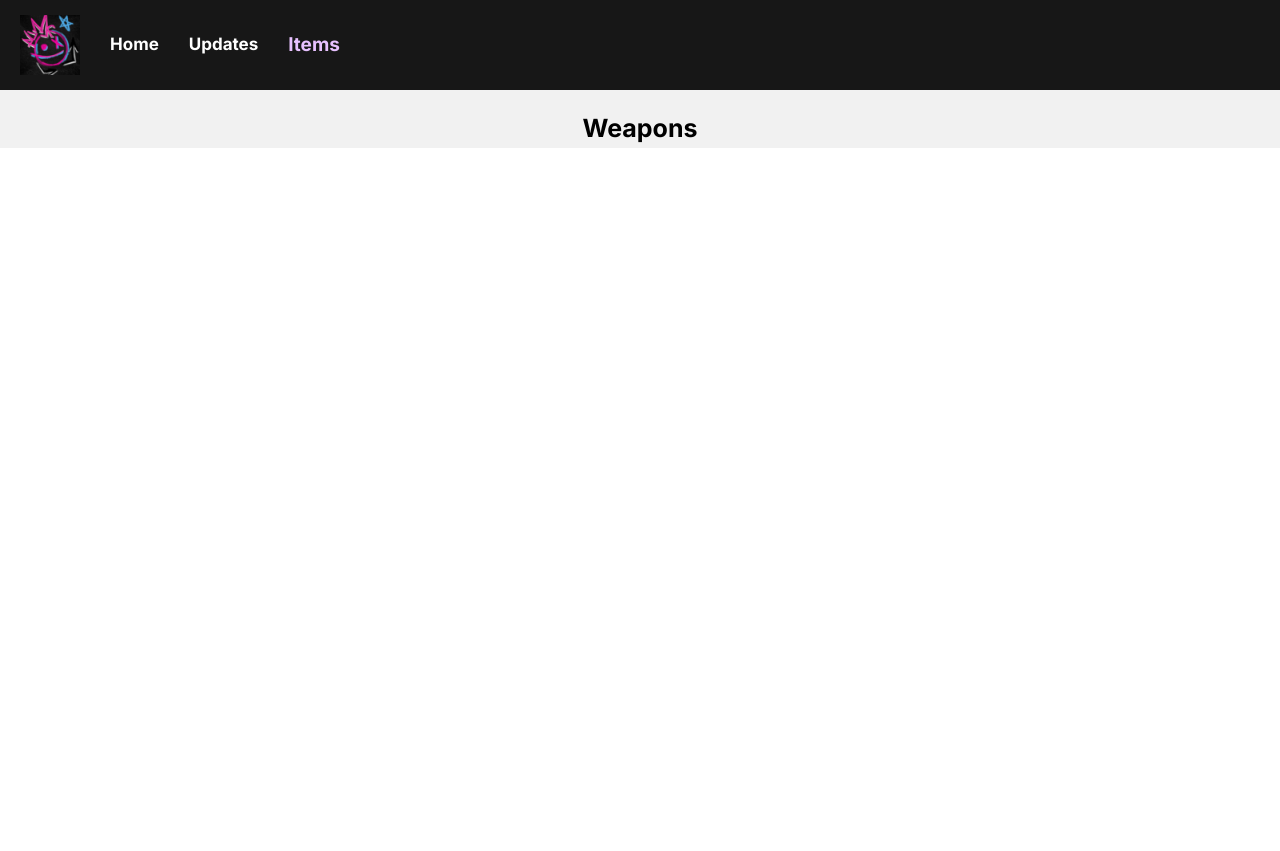
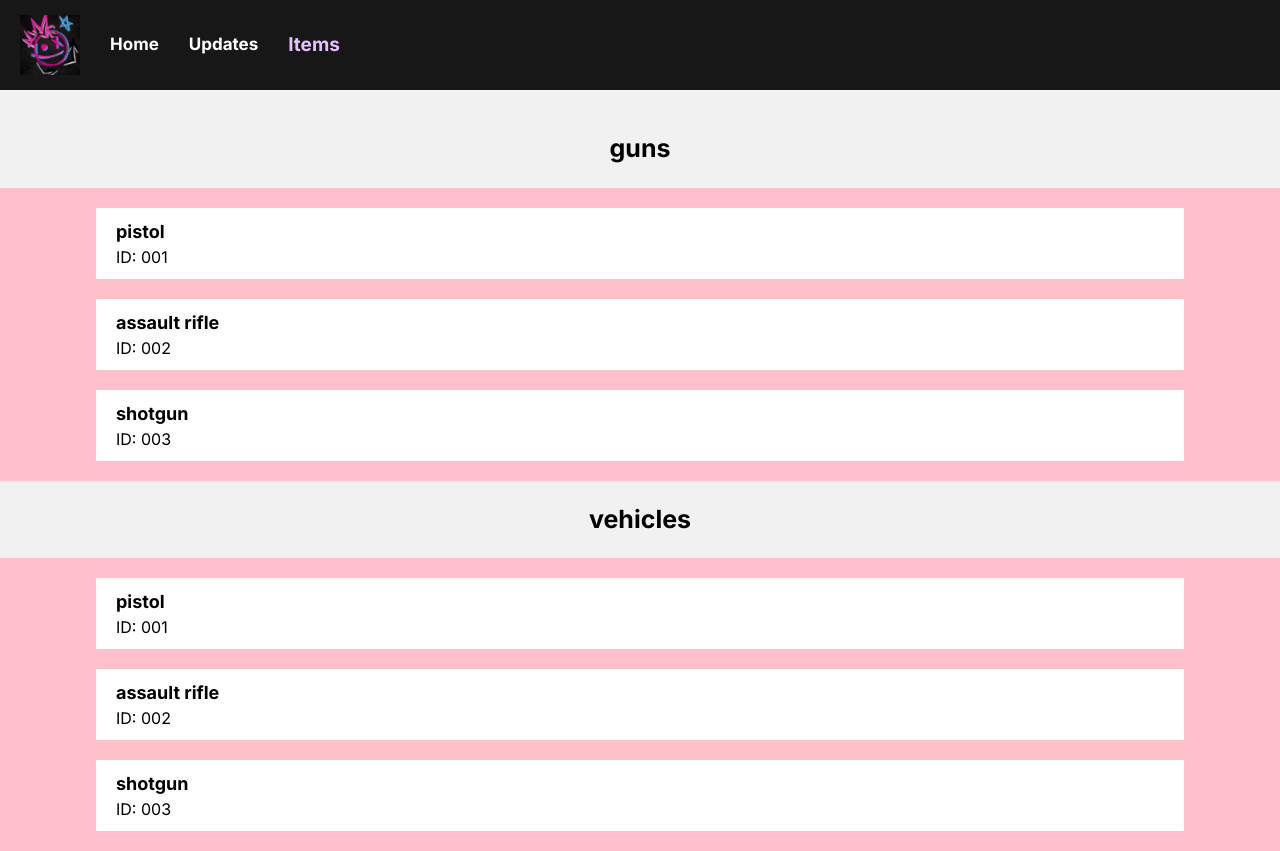
Before and after one commit to sethdylanortiz/developer_site-nextjs, a Next.js app: page /items in a window 1280 px wide. Before the commit the page ends 800 px from the top, so only its background shows below. Built offline with nearby package versions, Linux system fonts and the light colour scheme.

Commit message:
updated items table before db calling

```diff
--- a/app/items/page.module.css
+++ b/app/items/page.module.css
@@ -4,7 +4,6 @@
 justify-content: center;
 background-color:#F1F1F1;
 padding-top: 20px
-
 }
 
 .header{
@@ -12,4 +11,41 @@ padding-top: 20px
     font-weight: bold;
     text-align: center;
 
+    padding-top: 20px;
+    padding-bottom: 20px;
 }
+
+.display_contianer{
+    background-color: pink;
+    display: flex;
+    flex-direction: column;
+
+    align-items: center;
+
+    gap: 20px;
+    padding-top: 20px;
+    padding-bottom: 20px;
+}
+
+.display_item{
+    background-color: white;
+    width: 85%;
+    padding-left: 20px;
+
+    display: flex;
+    flex-direction: column;
+
+    padding-top: 10px;
+    padding-bottom: 10px;
+
+    /* border-radius: 15px; */
+}
+
+.item_name{
+    font-size: 18px;
+    font-weight: bold;
+}
+
+.item_metadata{
+
+}
--- a/app/items/page.tsx
+++ b/app/items/page.tsx
@@ -1,16 +1,61 @@
 import React from 'react';
 import styles from './page.module.css';
+import Link from 'next/link';
 
 const Items_Page = () => {
-
     /*
         before making db call, create weapons
             - to-do: change onto a serpate table only contianing all weapon information
                     so we don't have to keep updating website each weapon addition - dynamically
     */
+
+    // for guns
+    const weapons_arr = [
+        { weapon_id: '001', weapon_name: 'pistol'},
+        { weapon_id: '002', weapon_name: 'assault rifle'},
+        { weapon_id: '003', weapon_name: 'shotgun'}
+    ];
+
+    // for vehicle
+    const cars_arr = [
+        { vehicle_id: '001', vehicle_name: 'charger'},
+        { vehicle_id: '002', vehicle_name: 'suv'},
+        { vehicle_id: '003', vehicle_name: 'lamborghini'}
+    ];
+
     return (
         <div className = {styles.container}>
-            <h1 className = {styles.header}>Weapons</h1>
+
+            {/* for guns */}
+            <h1 className = {styles.header}>guns</h1>
+            <div className = {styles.display_contianer}>
+                {weapons_arr.map(weapon =>
+                        <Link
+                            href = "/weapon"
+                            className = {styles.display_item}
+                        >
+                            <h1 className = {styles.item_name}>{weapon.weapon_name} </h1>
+                            <p className = {styles.item_metadata}> ID: {weapon.weapon_id} </p>
+                        </Link>
+                    )
+                }
+            </div>
+
+            {/* for vehicles */}
+            <h1 className = {styles.header}>vehicles</h1>
+            <div className = {styles.display_contianer}>
+                {weapons_arr.map(vehicle =>
+                        <Link
+                            href = "/vehicle"
+                            className = {styles.display_item}
+                        >
+                            <h1 className = {styles.item_name}>{vehicle.weapon_name} </h1>
+                            <p className = {styles.item_metadata}> ID: {vehicle.weapon_id} </p>
+                        </Link>
+                    )
+                }
+            </div>
+
         </div>
     )
 }
--- a/components/navbar/Navbar.tsx
+++ b/components/navbar/Navbar.tsx
@@ -26,7 +26,7 @@ const Navbar = () => {
         { label: 'Home', href: '/' },
         { label: 'Updates', href: '/updatelog'},
         { label: 'Items', href: '/items' },
-    ]
+    ];
 
     return (
         <nav className = {styles.container}>
```
